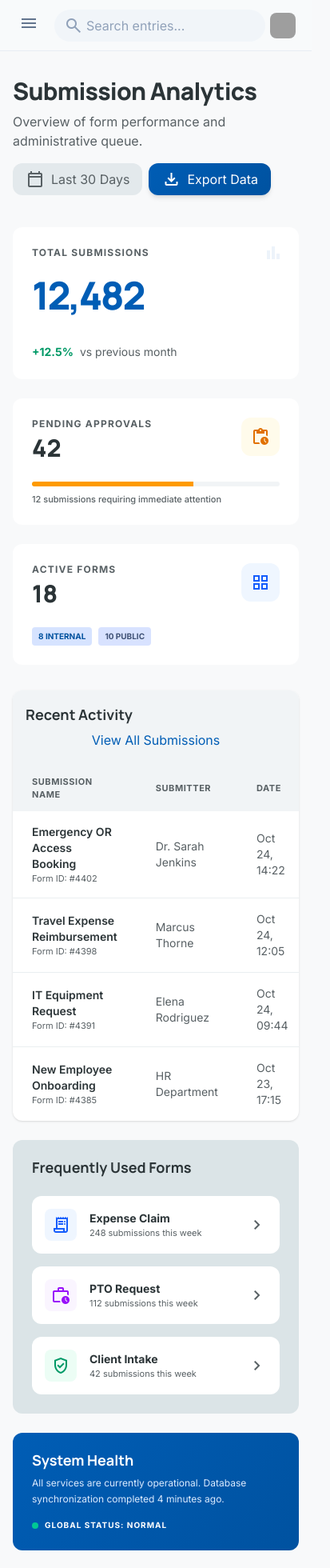
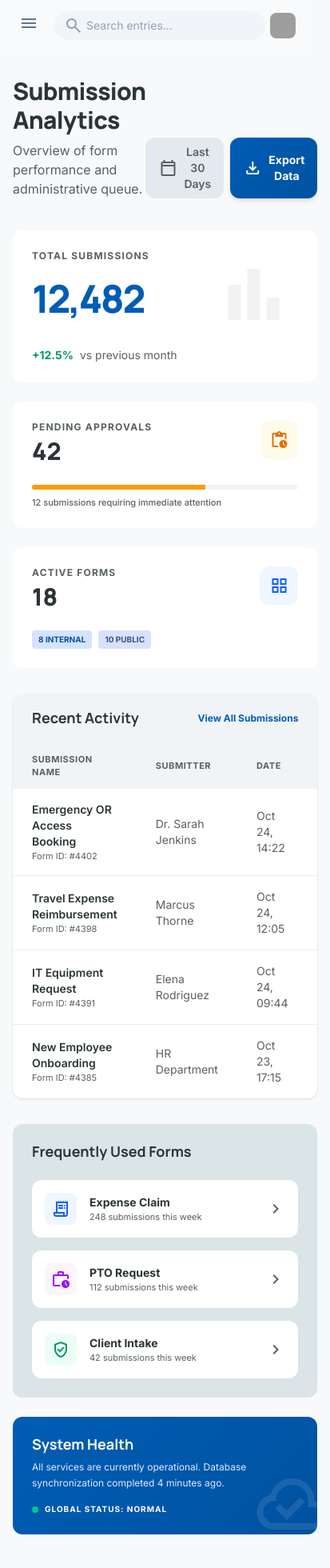
Before and after one commit to vpteruel/hpha-back-office-system, a React (Vite) app in the folder apps/frontend/: page / in a window 390 px wide. Shown: the top 1960 px of the page at 80% size, 413 px wide, since content can reach past the window. Built offline with nearby package versions, Linux system fonts and the light colour scheme; grey boxes are pictures that could not be loaded.

Commit message:
feat: refine layout and styling in AdminLayout, DashboardContent, and Sidebar components for improved responsiveness and visual consistency

```diff
--- a/apps/frontend/src/components/AdminLayout.tsx
+++ b/apps/frontend/src/components/AdminLayout.tsx
@@ -12,7 +12,7 @@ export function AdminLayout({ children }: AdminLayoutProps) {
     <div className="flex min-h-screen bg-surface dark:bg-slate-950 text-slate-900 dark:text-slate-50">
       <Sidebar isOpen={isSidebarOpen} onClose={() => setSidebarOpen(false)} />
       <div className="flex-1 min-h-screen flex flex-col lg:ml-64">
-        <header className="fixed top-0 right-0 left-0 lg:left-64 z-40 bg-slate-50/80 dark:bg-slate-950/80 backdrop-blur-xl border-b border-slate-200/70 dark:border-slate-800/70 flex justify-between items-center px-4 sm:px-8 h-16">
+        <header className="fixed top-0 right-0 left-0 lg:left-auto lg:w-[calc(100%-16rem)] z-40 bg-slate-50/80 dark:bg-slate-950/80 backdrop-blur-xl flex justify-between items-center px-4 sm:px-8 h-16">
           <div className="flex items-center gap-3 sm:gap-4 flex-1 max-w-xl">
             <button
               className="lg:hidden p-2 text-slate-500 hover:bg-slate-200/50 dark:hover:bg-slate-800/50 rounded-lg transition-colors"
@@ -32,10 +32,10 @@ export function AdminLayout({ children }: AdminLayoutProps) {
               />
             </div>
           </div>
-          <div className="flex items-center gap-2 sm:gap-4">
+          <div className="flex items-center gap-4">
             <button className="hidden sm:block p-2 text-slate-500 hover:bg-slate-200/50 dark:hover:bg-slate-800/50 rounded-lg transition-colors relative">
               <span className="material-symbols-outlined">notifications</span>
-              <span className="absolute top-2 right-2 w-2 h-2 bg-blue-600 rounded-full border-2 border-slate-50 dark:border-slate-950"></span>
+              <span className="absolute top-2 right-2 w-2 h-2 bg-blue-600 rounded-full border-2 border-slate-50"></span>
             </button>
             <button className="hidden sm:block p-2 text-slate-500 hover:bg-slate-200/50 dark:hover:bg-slate-800/50 rounded-lg transition-colors">
               <span className="material-symbols-outlined">help_outline</span>
--- a/apps/frontend/src/components/DashboardContent.tsx
+++ b/apps/frontend/src/components/DashboardContent.tsx
@@ -1,7 +1,7 @@
 export function DashboardContent() {
   return (
     <div>
-      <div className="mb-10 flex flex-col gap-4 sm:flex-row sm:justify-between sm:items-end">
+      <div className="mb-10 flex justify-between items-end">
         <div>
           <h2 className="font-manrope text-3xl font-extrabold text-on-surface tracking-tight mb-2">
             Submission Analytics
@@ -10,7 +10,7 @@ export function DashboardContent() {
             Overview of form performance and administrative queue.
           </p>
         </div>
-        <div className="flex flex-wrap gap-2">
+        <div className="flex gap-2">
           <button className="bg-surface-container-high px-4 py-2 rounded-xl text-sm font-semibold text-on-surface-variant flex items-center gap-2 hover:bg-surface-variant transition-colors">
             <span className="material-symbols-outlined text-sm">
               calendar_today
@@ -26,8 +26,11 @@ export function DashboardContent() {
 
       <div className="grid grid-cols-12 gap-6 mb-8">
         <div className="col-span-12 lg:col-span-4 bg-surface-container-lowest rounded-xl p-6 flex flex-col justify-between relative overflow-hidden group">
-          <div className="absolute -top-3 -right-3 p-8 opacity-10 group-hover:scale-110 transition-transform duration-500 pointer-events-none">
-            <span className="material-symbols-outlined text-[9rem] leading-none text-primary/70">
+          <div className="absolute top-0 right-0 p-8 opacity-5 group-hover:scale-110 transition-transform duration-500">
+            <span
+              className="material-symbols-outlined !text-8xl"
+              data-icon="bar_chart"
+            >
               bar_chart
             </span>
           </div>
@@ -96,10 +99,10 @@ export function DashboardContent() {
         </div>
       </div>
 
-      <div className="grid grid-cols-12 gap-6 xl:gap-8">
+      <div className="grid grid-cols-12 gap-8">
         <div className="col-span-12 xl:col-span-8">
           <div className="bg-surface-container-lowest rounded-xl overflow-hidden shadow-sm">
-            <div className="px-4 sm:px-6 py-5 flex flex-col gap-2 sm:flex-row sm:justify-between sm:items-center bg-surface-container-low">
+            <div className="px-6 py-5 flex justify-between items-center bg-surface-container-low">
               <h4 className="font-manrope text-lg font-bold text-on-surface">
                 Recent Activity
               </h4>
@@ -324,8 +327,11 @@ export function DashboardContent() {
                 </span>
               </div>
             </div>
-            <div className="absolute -bottom-5 -right-5 opacity-25 pointer-events-none">
-              <span className="material-symbols-outlined text-[9rem] leading-none text-blue-100/80">
+            <div className="absolute -bottom-4 -right-4 opacity-10">
+              <span
+                className="material-symbols-outlined !text-8xl"
+                data-icon="cloud_done"
+              >
                 cloud_done
               </span>
             </div>
--- a/apps/frontend/src/components/Sidebar.tsx
+++ b/apps/frontend/src/components/Sidebar.tsx
@@ -80,10 +80,9 @@ export function Sidebar({
             const active = isActive(item.id, item.path);
             const isSubmissions = item.id === "submissions";
 
-            const iconStyle =
-              active || isSubmissions
-                ? { fontVariationSettings: '"FILL" 1' }
-                : undefined;
+            const iconStyle = isSubmissions
+              ? { fontVariationSettings: '"FILL" 1' }
+              : undefined;
 
             return (
               <Link
@@ -97,7 +96,7 @@ export function Sidebar({
                 }
               >
                 <span
-                  className={`material-symbols-outlined ${active ? "text-blue-700 dark:text-blue-300" : "text-slate-500 dark:text-slate-400 opacity-70 group-hover:opacity-100"}`}
+                  className={`material-symbols-outlined ${active ? "text-blue-800 dark:text-blue-300" : "text-slate-600 dark:text-slate-400 opacity-70 group-hover:opacity-100"}`}
                   style={iconStyle}
                 >
                   {item.icon}
--- a/apps/frontend/src/index.css
+++ b/apps/frontend/src/index.css
@@ -103,13 +103,6 @@ h6 {
   line-height: 1.2;
 }
 
-button,
-input,
-select,
-textarea {
-  font: inherit;
-}
-
 .brand-font {
   font-family: var(--font-headline), sans-serif;
 }
```
